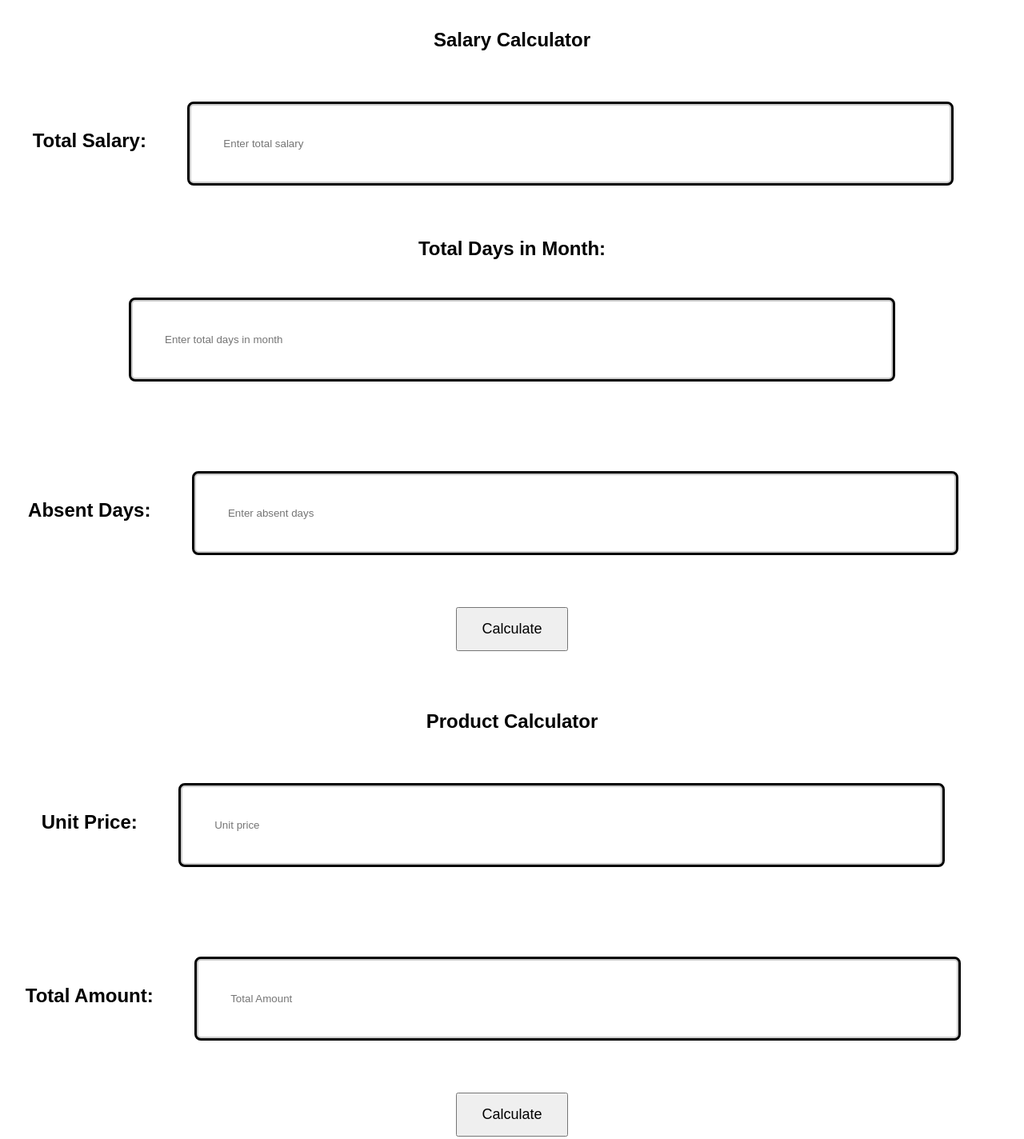
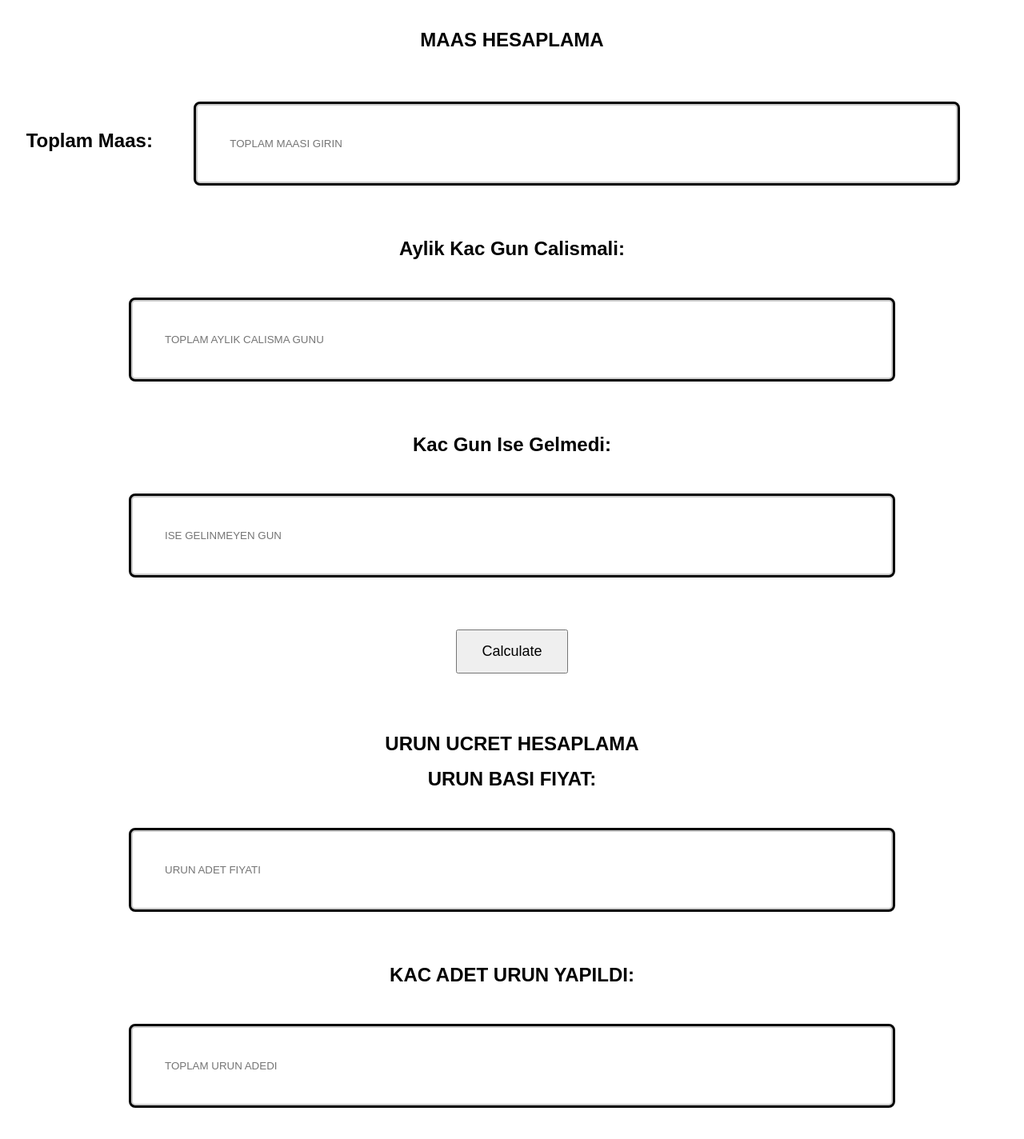
Before and after one commit to CagatayUtku/CagatayUtku.github.io, a plain HTML site: page index.html in a window 1280 px wide. Shown: the top 1424 px of the page at 80% size. Drawn offline with Linux system fonts and the light colour scheme.

Commit message:
Translate

```diff
--- a/index.html
+++ b/index.html
@@ -61,15 +61,15 @@
 </head>
 <body>
     <div class="container">
-        <h1>Salary Calculator</h1>
-        <label for="totalSalary">Total Salary:</label>
-        <input type="number" id="totalSalary" placeholder="Enter total salary" class="no-spinners">
+        <h1>MAAS HESAPLAMA</h1>
+        <label for="totalSalary">Toplam Maas:</label>
+        <input type="number" id="totalSalary" placeholder="TOPLAM MAASI GIRIN" class="no-spinners">
         <br><br>
-        <label for="monthDays">Total Days in Month:</label>
-        <input type="number" id="monthDays" placeholder="Enter total days in month" class="no-spinners">
+        <label for="monthDays">Aylik Kac Gun Calismali:</label>
+        <input type="number" id="monthDays" placeholder="TOPLAM AYLIK CALISMA GUNU" class="no-spinners">
         <br><br>
-        <label for="absentDays">Absent Days:</label>
-        <input type="number" id="absentDays" placeholder="Enter absent days" class="no-spinners">
+        <label for="absentDays">Kac Gun Ise Gelmedi:</label>
+        <input type="number" id="absentDays" placeholder="ISE GELINMEYEN GUN" class="no-spinners">
         <br><br>
         <button onclick="calculateSalary()">Calculate</button>
         <br><br>
@@ -77,12 +77,12 @@
     </div>
 
     <div class="container">
-        <h1>Product Calculator</h1>
-        <label for="unitPrice">Unit Price:</label>
-        <input type="number" id="unitPrice" placeholder="Unit price" class="no-spinners">
+        <h1>URUN UCRET HESAPLAMA</h1>
+        <label for="unitPrice">URUN BASI FIYAT:</label>
+        <input type="number" id="unitPrice" placeholder="URUN ADET FIYATI" class="no-spinners">
         <br><br>
-        <label for="totalAmount">Total Amount:</label>
-        <input type="number" id="totalAmount" placeholder="Total Amount" class="no-spinners">
+        <label for="totalAmount">KAC ADET URUN YAPILDI:</label>
+        <input type="number" id="totalAmount" placeholder="TOPLAM URUN ADEDI" class="no-spinners">
         <br><br>
         <button onclick="calculateTotal()">Calculate</button>
         <br><br>
@@ -122,7 +122,7 @@
             }
 
             const totalPricePay = unitPrice * totalAmount;
-            document.getElementById("result2").innerHTML = `Total to pay: $${totalPricePay.toFixed(2)}`;
+            document.getElementById("result2").innerHTML = `TOPLAM FIYAT TL${totalPricePay.toFixed(2)}`;
         }
     </script>
 </body>
```
